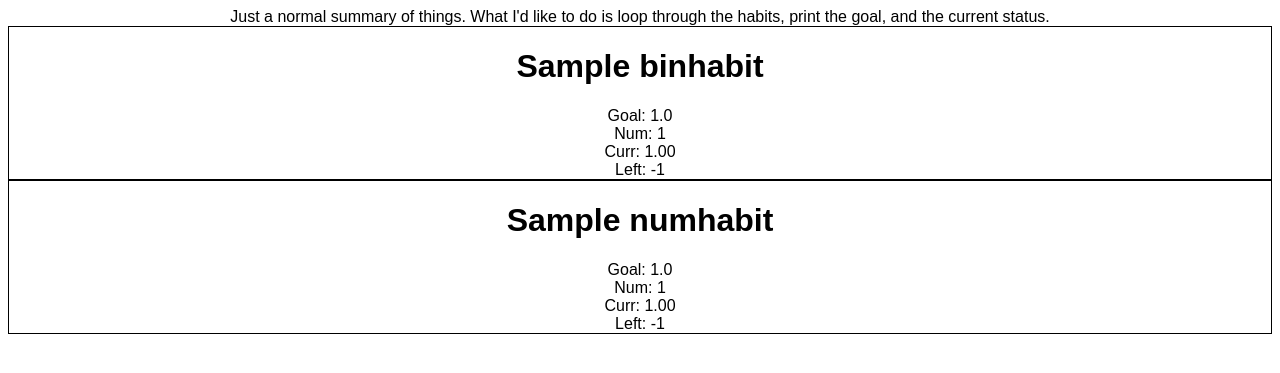
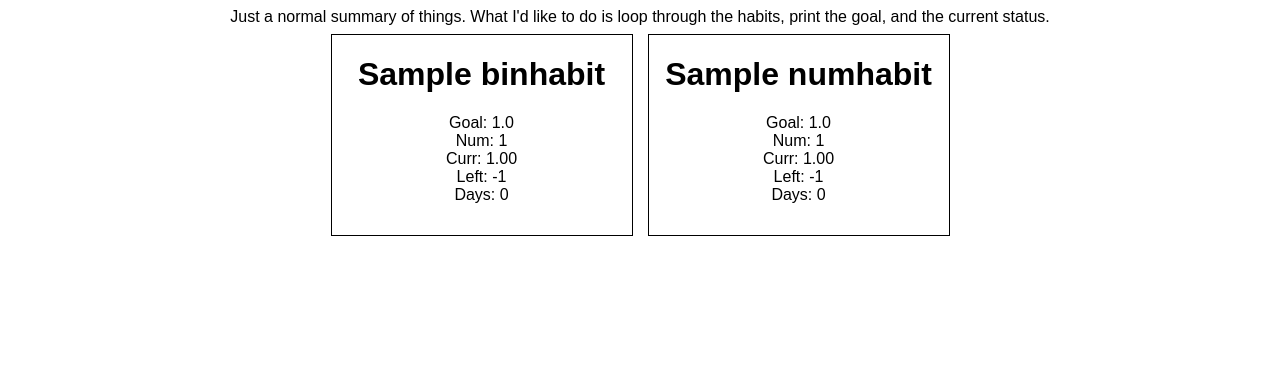
Before and after one commit to TheGreengo/Habitrack, a Django app: page /summary/all/ in a window 1280 px wide. Shown: the top 373 px of the page. Run offline with Django 4.2, Linux system fonts and the light colour scheme; tables that the repository leaves empty hold one stand-in row (values such as "Sample post").

Commit message:
I don't think anything much changed

```diff
--- a/Habitrack/ht/static/ht/style.css
+++ b/Habitrack/ht/static/ht/style.css
@@ -82,4 +82,14 @@
 
 .summary-tile{
     border: solid black 1px;
+    width: 300px;
+    height: 200px;
+    margin: 7.5px;
 }
+
+.sums-hold{
+    display: flex;
+    flex-wrap: wrap;
+    justify-content: center;
+    width: 100%;
+}
--- a/Habitrack/ht/templates/ht/summary.html
+++ b/Habitrack/ht/templates/ht/summary.html
@@ -6,16 +6,19 @@
 <body>
     Just a normal summary of things. What I'd like to do is loop through the
     habits, print the goal, and the current status.
-    {% for hab in habs %}
+    <div class="sums-hold">
+        {% for hab in habs %}
         <div class="summary-tile">
             <h1>{{hab.name}}</h1>
             <div>Goal: {{hab.goal}}</div>
             <div>Num: {{hab.num}}</div>
             <div>Curr: {{hab.curr|doub}}</div>
             <div>Left: {{hab.left}}</div>
+            <div>Days: {{hab.days}}</div>
             <!-- {% for val in hab.vals %}
             <div>val: {{val}}</div>
             {% endfor %} -->
         </div>
     {% endfor %}
+    </div>
 </body>
--- a/Habitrack/ht/templatetags/extras.py
+++ b/Habitrack/ht/templatetags/extras.py
@@ -4,7 +4,6 @@ register = template.Library()
 
 @register.filter(name="doub")
 def doub(value):
-    print(float(value))
     return f"{value:.2f}"
 
 @register.filter(name="range")
```
